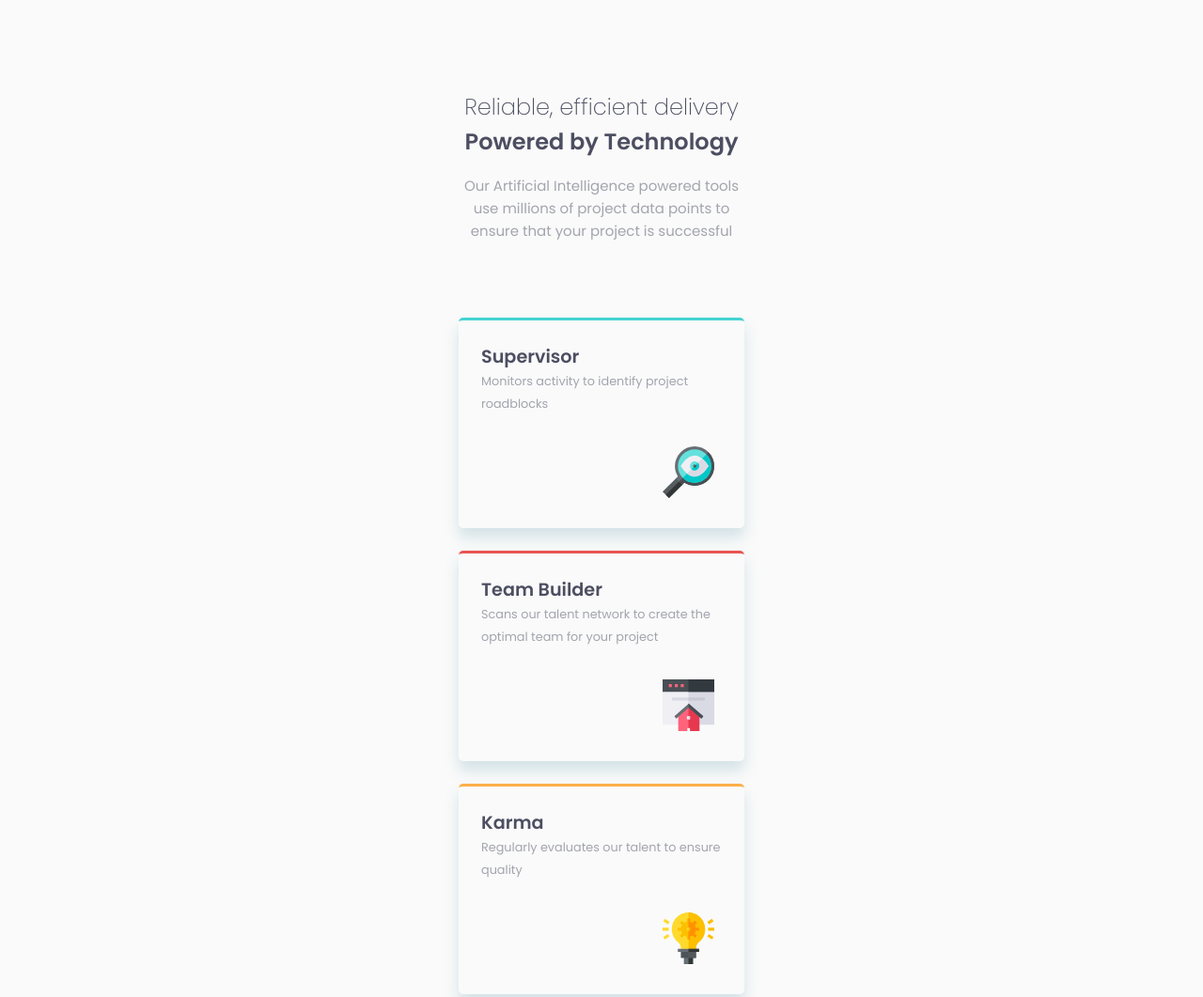
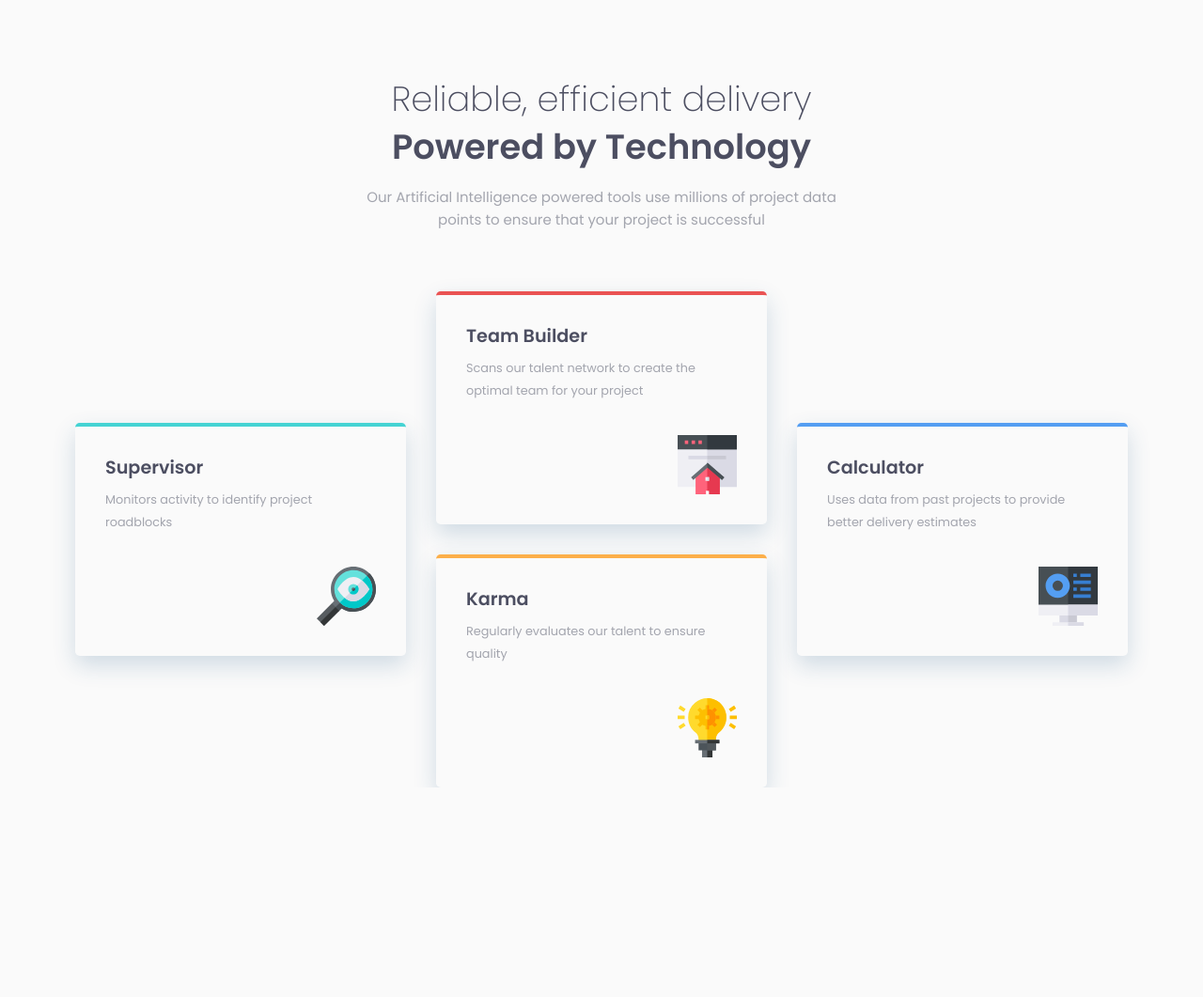
Before and after one commit to abbypinkos/four-card-feature-section, a plain HTML site: page index.html in a window 1280 px wide. Shown: the top 1061 px of the page at 94% size. After the commit the page ends 838 px from the top, so only its background shows below. Drawn offline with Linux system fonts and the light colour scheme.

Commit message:
Edit index.html to add missing closing tag and edit style.css to add media query for desktop

```diff
--- a/style.css
+++ b/style.css
@@ -81,7 +81,7 @@ h1 span {
     overflow: hidden;
     height: 14rem;
     width: 19rem;
-    box-shadow: 0 10px 15px 0 rgba(46, 129, 150, 0.190);
+    box-shadow: 0 10px 25px 0 rgba(28, 83, 134, 0.19);
     padding: 1.5rem 1.5rem;
     grid-area: item1;
 }
@@ -109,3 +109,60 @@ h1 span {
     border-top: 3px solid  var(--blue);
     grid-area: item4;
 }
+
+@media only screen and (min-width: 1201px) {
+    body{
+        grid-template-columns: auto;
+        grid-template-rows: .7fr .3fr;
+    }
+    header {
+        font-size: 15px;
+        width: 33rem;
+        padding: 4rem 0;
+    }
+
+    h1 {
+        font-size: 2.3rem;
+        line-height: 3.2rem;
+        padding-bottom: 1rem;
+    }
+
+    h1 span {
+        display: block;
+    }
+
+    .grid-container {
+        grid-template-areas:
+        ". item2 ."
+        "item1 item2 item4"
+        "item1 item3 item4"
+        ". item3 .";
+        gap: 2rem;
+    }
+
+    .grid-item1, .grid-item2, .grid-item3, .grid-item4 {
+        height: 15.5rem;
+        width: 22rem;
+        padding: 1.8rem 2rem;
+    }
+
+    h2 {
+        padding-bottom: .5rem;
+    }
+
+    .grid-item1 {
+        border-top: 4px solid  var(--cyan);
+    }
+
+    .grid-item2 {
+        border-top: 4px solid  var(--red);
+    }
+
+    .grid-item3 {
+        border-top: 4px solid  var(--orange);
+    }
+
+    .grid-item4 {
+        border-top: 4px solid  var(--blue);
+    }
+}
```
Also changed, not shown: index.html (+1 -0 lines).
